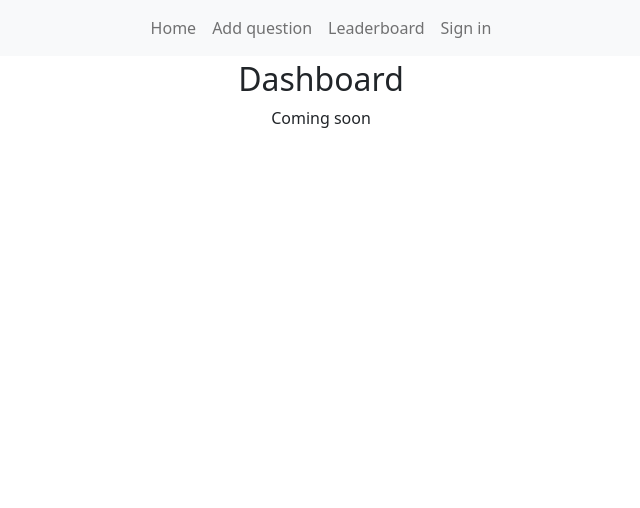
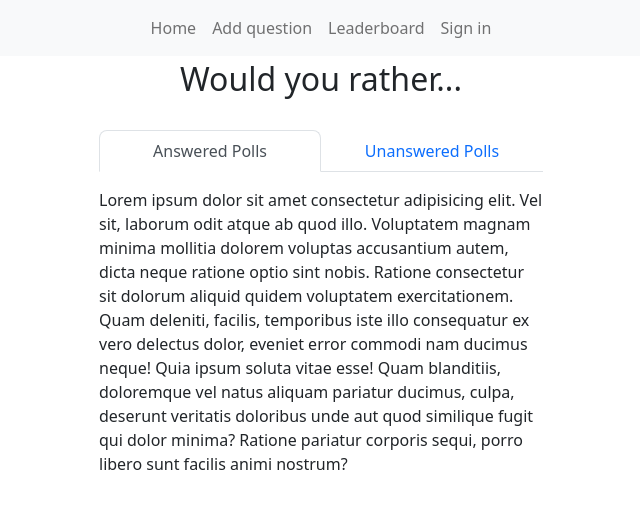
Before and after one commit to elvinasv/rtk-would-you-rather-app, a React (Create React App) app: page / in a window 1280 px wide. Shown: the top 508 px of the page, without its empty margins (319-959 px from the left). Built offline with nearby package versions, Linux system fonts and the light colour scheme.

Commit message:
feat: Dashboard component

```diff
--- a/package.json
+++ b/package.json
@@ -8,6 +8,7 @@
     "@testing-library/react": "^9.3.2",
     "@testing-library/user-event": "^7.1.2",
     "bootstrap": "^5.1.3",
+    "classnames": "^2.3.1",
     "node-sass": "^6.0.1",
     "react": "^17.0.2",
     "react-dom": "^17.0.2",
--- a/src/App.module.scss
+++ b/src/App.module.scss
@@ -1,3 +1,3 @@
 .app {
-  min-height: 100%;
+  min-height: 100vh;
 }
--- a/src/custom.scss
+++ b/src/custom.scss
@@ -1,11 +1,11 @@
 // Override default variables before the import
 $border-radius: 8px;
 
-// Custom utility class
 body {
   min-height: 100vh;
 }
 
+// Custom utility class
 .mw-500 {
   max-width: 500px !important;
 }
--- a/src/features/dashboard/dashboard.js
+++ b/src/features/dashboard/dashboard.js
@@ -1,10 +1,37 @@
 import React from 'react';
+
+import css from './dashboard.module.scss';
 
 export default function Dashboard() {
   return (
-    <div className="container">
-      <h2 className="text-center">Dashboard</h2>
-      <p className="text-center">Coming soon</p>
+    <div className="container mw-500">
+      <h2 className="text-center mb-3">Would you rather...</h2>
+      <div className={css.questions}>
+        <ul className="nav nav-tabs mb-3 nav-justified">
+          <li className="nav-item">
+            <a className="nav-link active" href="/">
+              Answered Polls
+            </a>
+          </li>
+          <li className="nav-item">
+            <a className="nav-link" href="/#unanswered">
+              Unanswered Polls
+            </a>
+          </li>
+        </ul>
+        <p>
+          Lorem ipsum dolor sit amet consectetur adipisicing elit. Vel sit,
+          laborum odit atque ab quod illo. Voluptatem magnam minima mollitia
+          dolorem voluptas accusantium autem, dicta neque ratione optio sint
+          nobis. Ratione consectetur sit dolorum aliquid quidem voluptatem
+          exercitationem. Quam deleniti, facilis, temporibus iste illo
+          consequatur ex vero delectus dolor, eveniet error commodi nam ducimus
+          neque! Quia ipsum soluta vitae esse! Quam blanditiis, doloremque vel
+          natus aliquam pariatur ducimus, culpa, deserunt veritatis doloribus
+          unde aut quod similique fugit qui dolor minima? Ratione pariatur
+          corporis sequi, porro libero sunt facilis animi nostrum?
+        </p>
+      </div>
     </div>
   );
 }
--- /dev/null
+++ b/src/features/dashboard/dashboard.module.scss
@@ -0,0 +1,3 @@
+.questions {
+  padding: 1rem;
+}
--- a/src/features/navigation/navigation.js
+++ b/src/features/navigation/navigation.js
@@ -15,7 +15,7 @@ function Navigation() {
           <span className="navbar-toggler-icon" />
         </button>
         <div
-          className="navbar-collapse justify-content-md-center"
+          className="navbar-collapse justify-content-md-center collapse"
           id="navbar-burger"
         >
           <ul className="navbar-nav">
```
Also changed, not shown: 1 other file (tests, documents, lock files or other folders).
